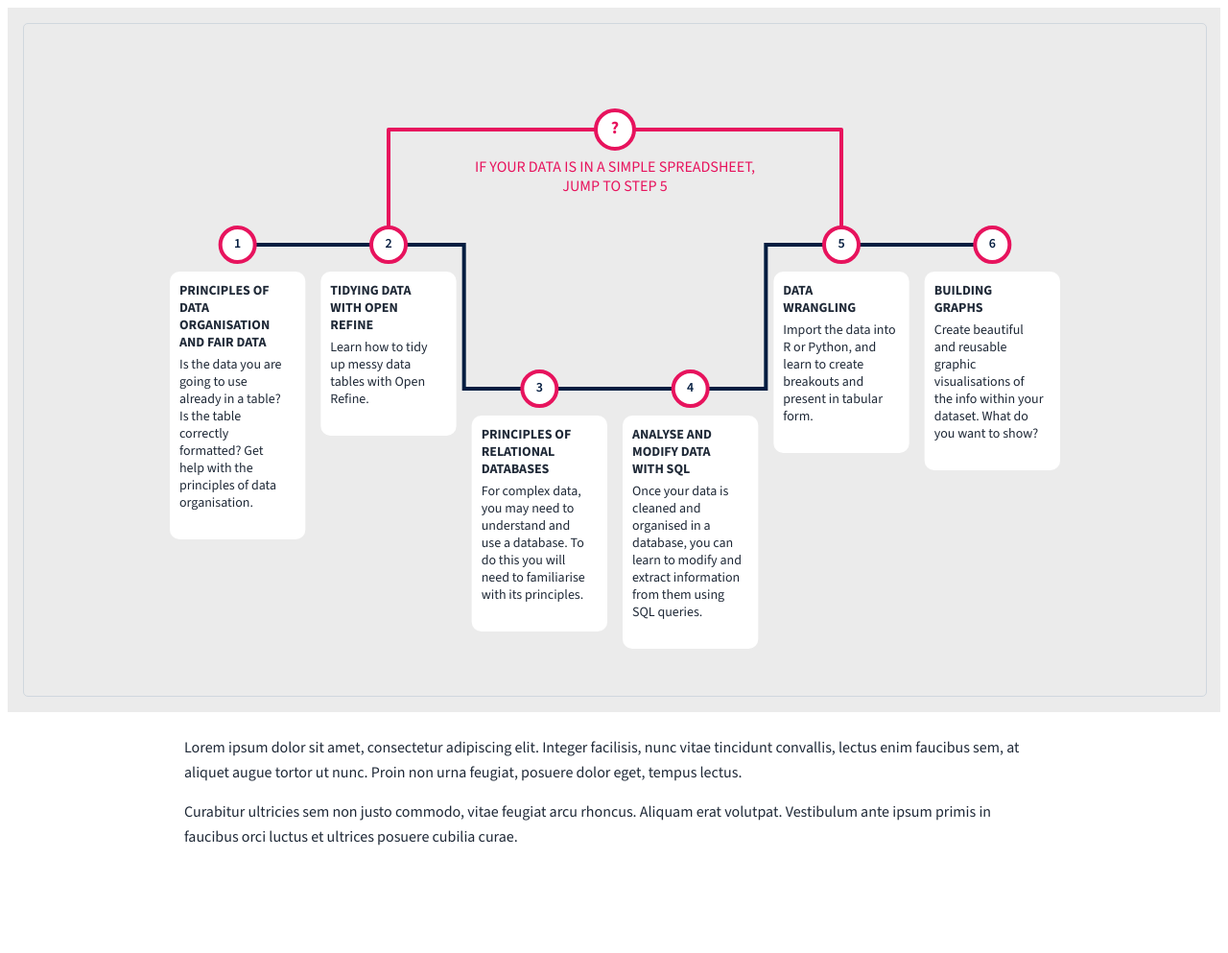
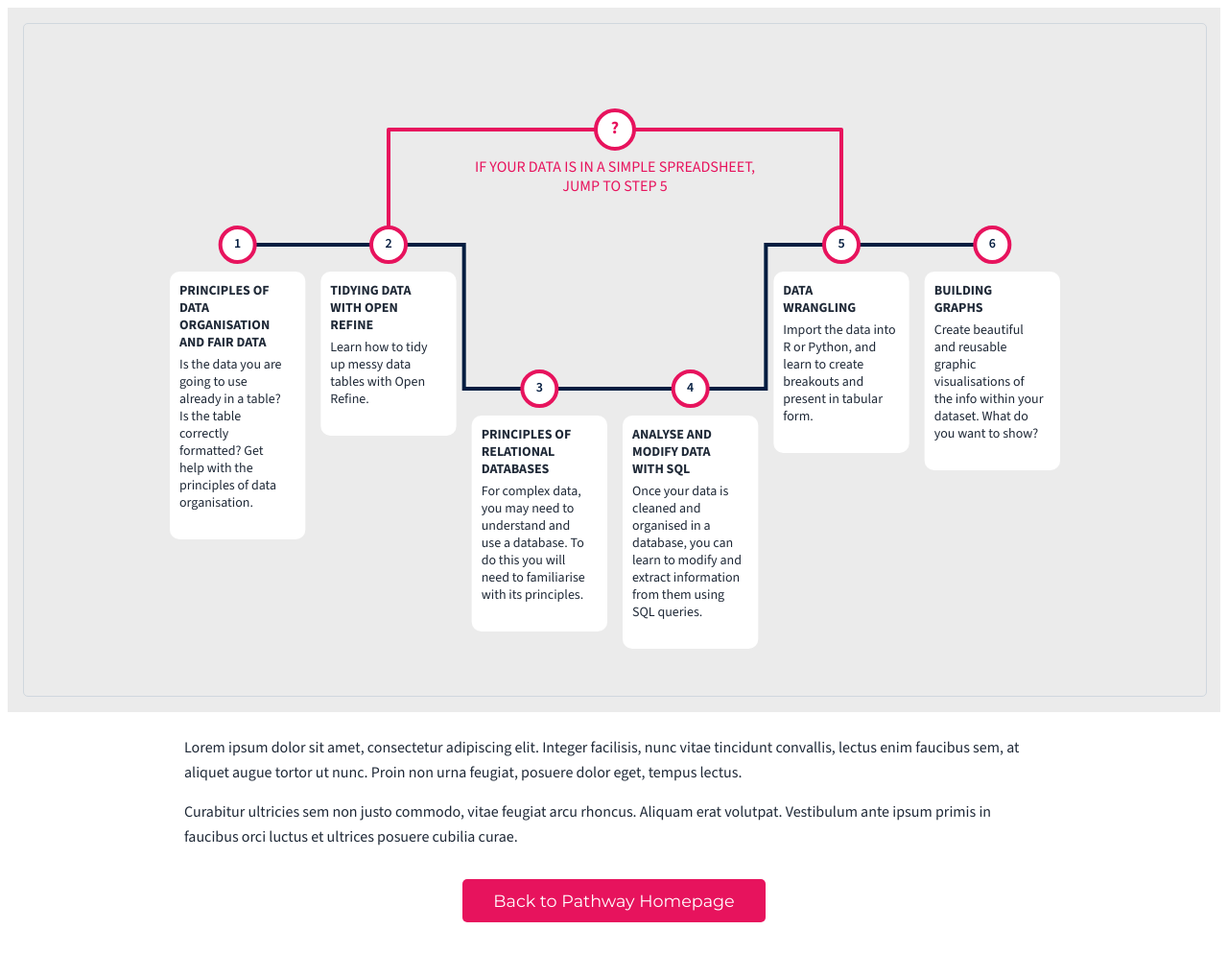
Before and after one commit to DCS-training/DCS-training.github.io, a Jekyll site: the page pathways/data-visualisation/visualisation-home-page.html, which Jekyll copies as it is, in a window 1280 px wide. Shown: the whole page at 96% size. Built offline with Jekyll 4.4.1, drawn with Linux system fonts in a browser that asks for light colours; before the commit the page ends 916 px from its top, so only the background shows below that; some of the changed lines change nothing that is shown.

Commit message:
links fix

```diff
--- a/pathways/data-visualisation/visualisation-home-page.html
+++ b/pathways/data-visualisation/visualisation-home-page.html
@@ -53,6 +53,23 @@
         Aliquam erat volutpat. Vestibulum ante ipsum primis in faucibus orci
         luctus et ultrices posuere cubilia curae.
       </p>
+    </div>
+    <div style="text-align: center; margin: 2rem 0">
+      <a
+        href="../pathway-home.html"
+        style="
+          display: inline-block;
+          padding: 0.75rem 2rem;
+          background: #e7135d;
+          color: #fff;
+          font-size: 1.1rem;
+          font-family: &quot;Montserrat&quot;, sans-serif;
+          border-radius: 5px;
+          text-decoration: none;
+        "
+      >
+        Back to Pathway Homepage
+      </a>
     </div>
     <script>
       const svg = d3.select("#visualization svg");
@@ -161,12 +178,12 @@
 
       // One URL per numbered node (1..6)
       const nodeLinks = [
-        "https://example.com/step-1",
-        "https://example.com/step-2",
-        "https://example.com/step-3",
-        "https://example.com/step-4",
-        "https://example.com/step-5",
-        "https://example.com/step-6",
+        "step1.html",
+        "step2.html",
+        "step3.html",
+        "step4.html",
+        "step5.html",
+        "step6.html",
       ];
 
       const upperNodeLink = "https://www.google.com";
```
